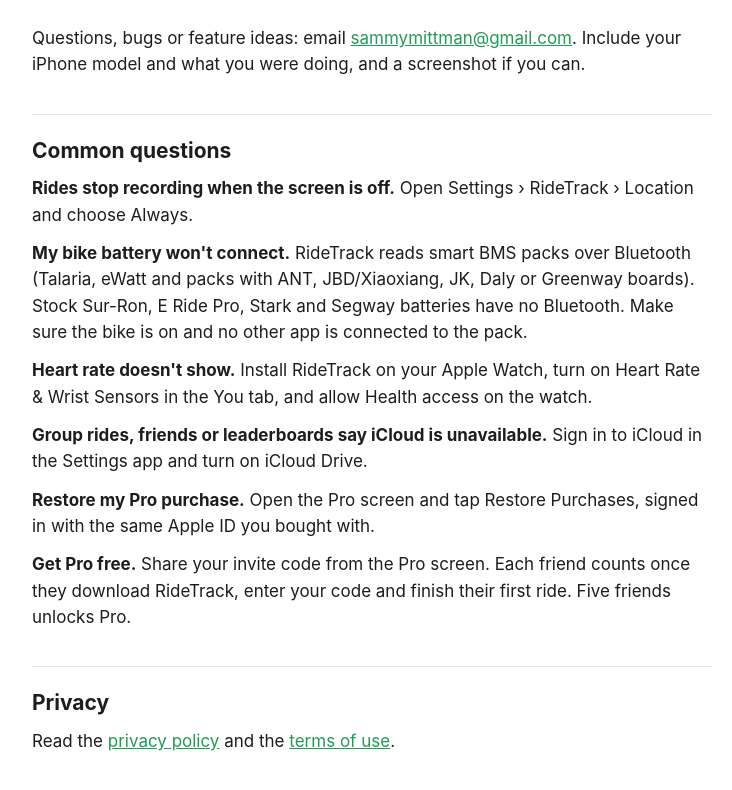
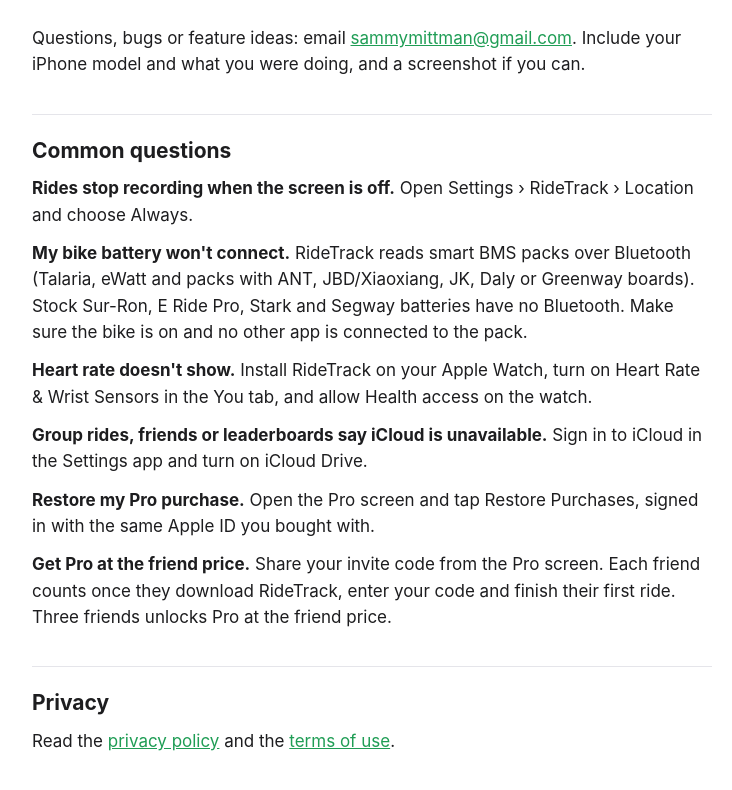
Before and after one commit to sammystech/ridetrack-site, a plain HTML site: page index.html in a window 1280 px wide. Shown: the part 134-924 px from the top of the page, without its empty margins (268-1000 px from the left). Drawn offline with Linux system fonts and the light colour scheme.

Commit message:
Support: invite rule matches terms (3 friends, friend price)
Co-Authored-By: Claude Opus 5.5 <noreply@anthropic.com>
Claude-Session: https://claude.ai/code/session_01YWLceg14GnTEGGaBxdM8Us

```diff
--- a/index.html
+++ b/index.html
@@ -33,7 +33,7 @@
 <p><strong>Heart rate doesn't show.</strong> Install RideTrack on your Apple Watch, turn on Heart Rate &amp; Wrist Sensors in the You tab, and allow Health access on the watch.</p>
 <p><strong>Group rides, friends or leaderboards say iCloud is unavailable.</strong> Sign in to iCloud in the Settings app and turn on iCloud Drive.</p>
 <p><strong>Restore my Pro purchase.</strong> Open the Pro screen and tap Restore Purchases, signed in with the same Apple ID you bought with.</p>
-<p><strong>Get Pro free.</strong> Share your invite code from the Pro screen. Each friend counts once they download RideTrack, enter your code and finish their first ride. Five friends unlocks Pro.</p>
+<p><strong>Get Pro at the friend price.</strong> Share your invite code from the Pro screen. Each friend counts once they download RideTrack, enter your code and finish their first ride. Three friends unlocks Pro at the friend price.</p>
 
 <h2>Privacy</h2>
 <p>Read the <a href="privacy.html">privacy policy</a> and the <a href="terms.html">terms of use</a>.</p>
```
